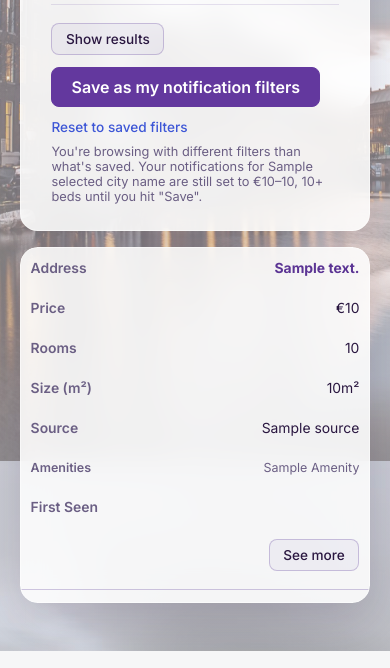
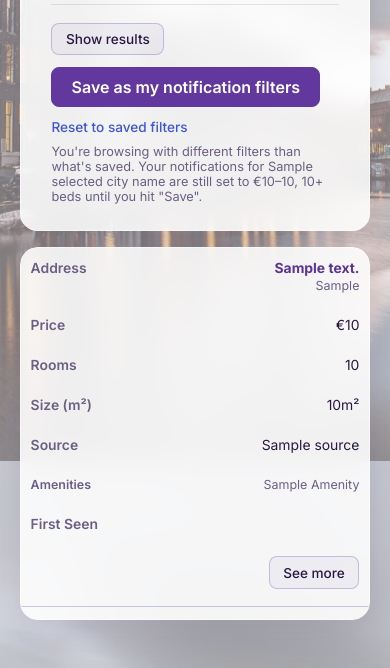
Before and after one commit to idquodest/huisjagers, a FastAPI app: template dashboard/templates/index.html in a window 390 px wide. Shown: the part 1227-1895 px from the top of the page. Run offline with FastAPI, Linux system fonts and the light colour scheme; the template is opened without the code that fills it: most values are stand-ins (such as "Sample title", 1, 10 or a date in 2020).

Commit message:
Show the listing's city under its address
Co-Authored-By: Claude Opus 5.5 <noreply@anthropic.com>

```diff
--- a/dashboard/templates/base.html
+++ b/dashboard/templates/base.html
@@ -115,6 +115,7 @@
     a.listing-link:hover { color: var(--violet-bright); text-decoration: underline; }
     a.address-link { color: var(--violet-bright); text-decoration: none; font-weight: 700; transition: color 0.15s; }
     a.address-link:hover { color: var(--violet); }
+    .address-city { display: block; color: var(--text-muted); font-size: 0.78rem; margin-top: 0.15rem; }
     .cell-center { text-align: center; }
     .see-more-btn { display: block; padding: 0.25rem 0.6rem; font-size: 0.78rem; margin-bottom: 0.35rem; }
     .badge { display: inline-block; padding: 0.15rem 0.55rem; border-radius: 1rem; font-size: 0.7rem; font-weight: 600; }
@@ -253,6 +254,7 @@
       tr { margin-bottom: 0.75rem; border-bottom: 1px solid var(--border-strong); }
       td { display: flex; justify-content: space-between; gap: 1rem; border-bottom: none; }
       td::before { content: attr(data-label); font-weight: 600; color: var(--text-muted); }
+      .address-cell { text-align: right; }
       tr.detail-row td { display: block; }
       tr.detail-row td::before { content: none; }
     }
--- a/dashboard/templates/index.html
+++ b/dashboard/templates/index.html
@@ -171,7 +171,10 @@
       data-auto-apply-url="{% if l.source in auto_apply_sources %}/apply/{{ l.id }}/auto{% endif %}"
     >
       <td data-label="Address">
-        <a class="address-link" href="{{ l.url }}" target="_blank" rel="noopener noreferrer">{{ l.address }}</a>
+        <div class="address-cell">
+          <a class="address-link" href="{{ l.url }}" target="_blank" rel="noopener noreferrer">{{ l.address }}</a>
+          <span class="address-city">{{ cities.get(l.city_key, l.city_key) }}</span>
+        </div>
       </td>
       <td data-label="Price">{{ '€%.0f'|format(l.price) if l.price is not none else '-' }}</td>
       <td data-label="Rooms" class="cell-center">{{ l.beds|int if l.beds is not none else 'n/a' }}</td>
```
